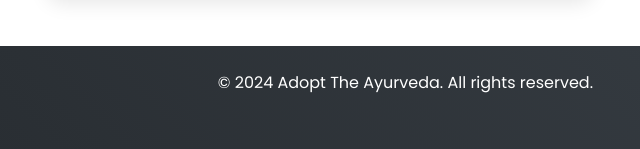
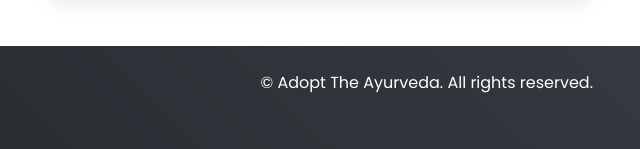
Before and after one commit to AdityaR-Bits/Ayurveda, a plain HTML site: page index.html in a window 1280 px wide. Shown: the part 5149-5298 px from the top of the page, 605-1245 px from the left. Drawn offline with nearby package versions, Linux system fonts and the light colour scheme.

Commit message:
changed year

```diff
--- a/index.html
+++ b/index.html
@@ -425,7 +425,7 @@
                     <p class="mb-0">Compassionate Ayurvedic care for a healthier life.</p>
                 </div>
                 <div class="col-md-6 text-md-end">
-                    <p class="mb-0">&copy; 2024 Adopt The Ayurveda. All rights reserved.</p>
+                    <p class="mb-0">&copy; Adopt The Ayurveda. All rights reserved.</p>
                 </div>
             </div>
         </div>
```
Also changed, not shown: 1 other file.
